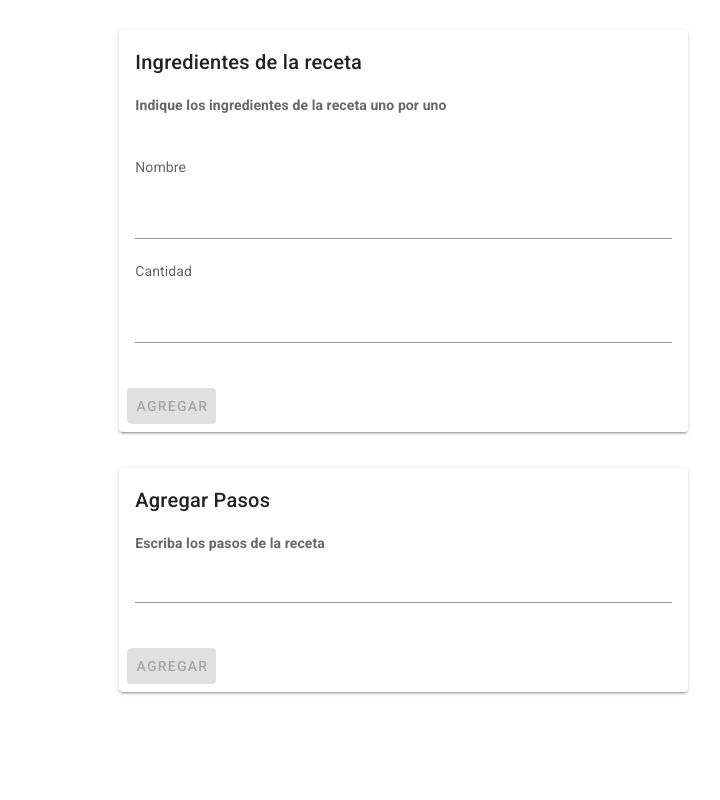
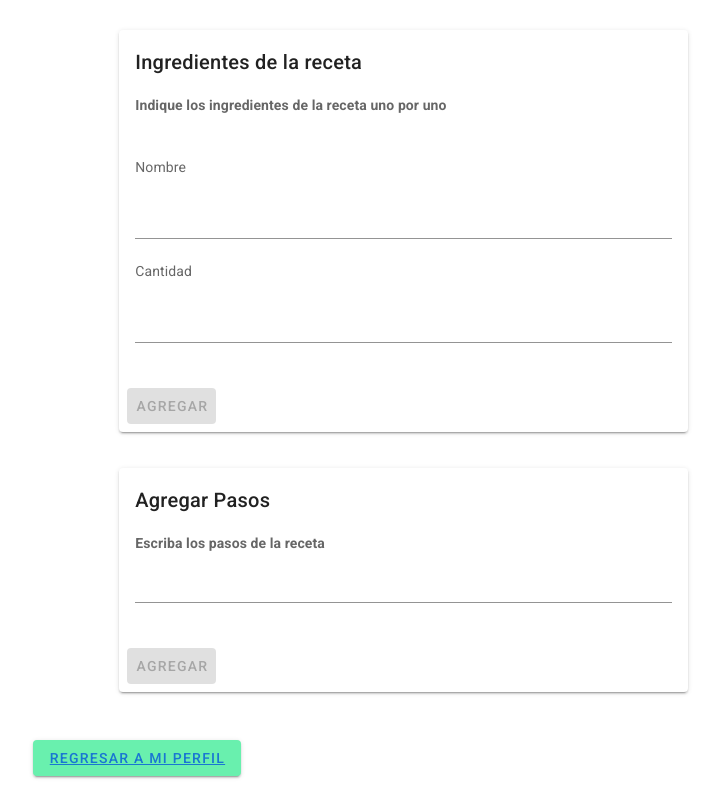
Before and after one commit to CaffoAaron/Homemade_web_Frontend-Experimentos, a Vue app: page /homechef/recipe/add in a window 1280 px wide. Shown: the part 358-1158 px from the top of the page, without its empty margins (39-759 px from the left). Before the commit the page ends 1098 px from the top, so only its background shows below. Built offline with nearby package versions, Linux system fonts and the light colour scheme.

Commit message:
navigation bewteen recipe/create-recipe and home-chef added

```diff
--- a/src/components/create-recipe.vue
+++ b/src/components/create-recipe.vue
@@ -63,6 +63,13 @@
                 </v-card>
             </v-col>
         </v-row>
+        <v-col>
+            <v-btn class="green accent-2">
+                <router-link to="/">
+                    <span>Regresar a mi perfil</span>
+                </router-link>
+            </v-btn>
+        </v-col>
     </v-container>
 
 </template>
--- a/src/components/home-chef.vue
+++ b/src/components/home-chef.vue
@@ -61,6 +61,12 @@
               </v-card-actions>
             </v-card>
           </v-sheet>
+
+            <v-btn class="mt-10 ml-8 green accent-2">
+                <router-link to="/homechef/recipe/add">
+                    <span>Agregar una receta</span>
+                </router-link>
+            </v-btn>
         </v-col>
 
         <v-col>
@@ -73,7 +79,9 @@
                 <v-card-subtitle>{{ recipe.instructions }}</v-card-subtitle>
                 <v-card-actions>
                   <v-btn color="orange lighten-2" v-bind:href="recipe.url" text>
-                    Ver mas
+                      <router-link to="/homechef/recipe">
+                          <span>Ver Mas</span>
+                      </router-link>
                   </v-btn>
                 </v-card-actions>
               </v-card>
```
